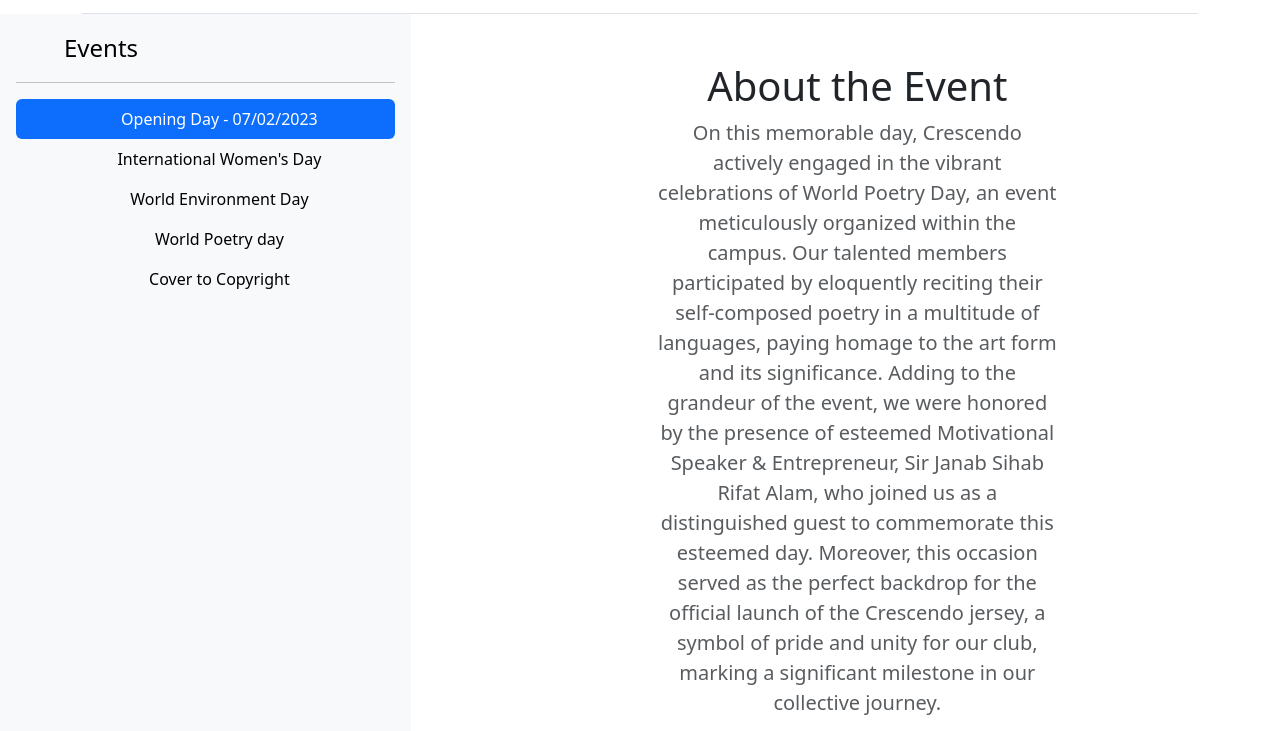
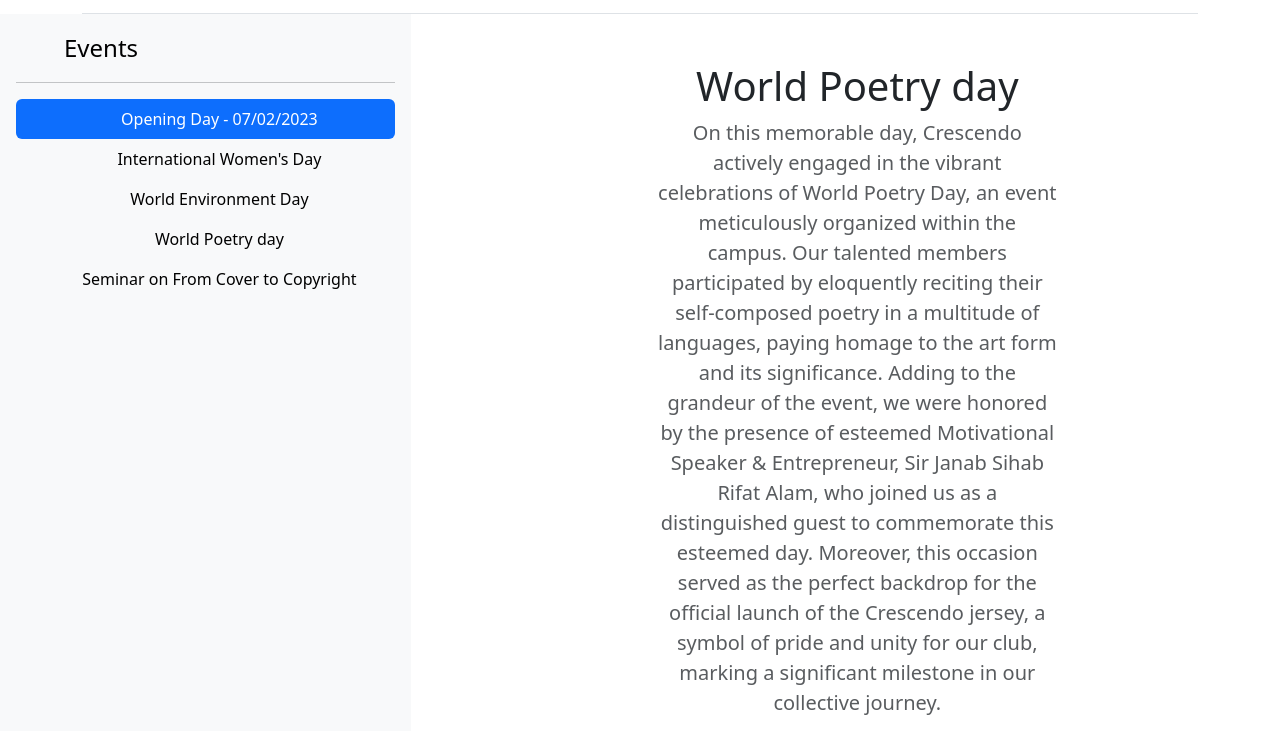
Before and after one commit to crescendobrsnc/Test_Webpage, a plain HTML site: page gallery3.html in a window 1280 px wide. Shown: the part 69-800 px from the top of the page. Drawn offline with nearby package versions, Linux system fonts and the light colour scheme.

Commit message:
Update gallery3.html

```diff
--- a/gallery3.html
+++ b/gallery3.html
@@ -85,7 +85,7 @@
               <svg class="bi pe-none me-2" width="16" height="16">
                 <use xlink:href="#people-circle"></use>
               </svg>
-              Cover to Copyright
+              Seminar on From Cover to Copyright
             </a>
           </li>
         </ul>
@@ -110,7 +110,7 @@
       <section class="py-0 text-center container">
         <div class="row py-lg-5">
           <div class="col-lg-6 col-md-8 mx-auto">
-            <h1 class="fw-light">About the Event</h1>
+            <h1 class="fw-light">World Poetry day</h1>
             <p class="lead text-body-secondary">On this memorable day, Crescendo actively engaged in the vibrant celebrations of World Poetry Day, an event meticulously organized within the campus. Our talented members participated by eloquently reciting their self-composed poetry in a multitude of languages, paying homage to the art form and its significance. Adding to the grandeur of the event, we were honored by the presence of esteemed Motivational Speaker & Entrepreneur, Sir Janab Sihab Rifat Alam, who joined us as a distinguished guest to commemorate this esteemed day.
 
                 Moreover, this occasion served as the perfect backdrop for the official launch of the Crescendo jersey, a symbol of pride and unity for our club, marking a significant milestone in our collective journey.</p>
```
